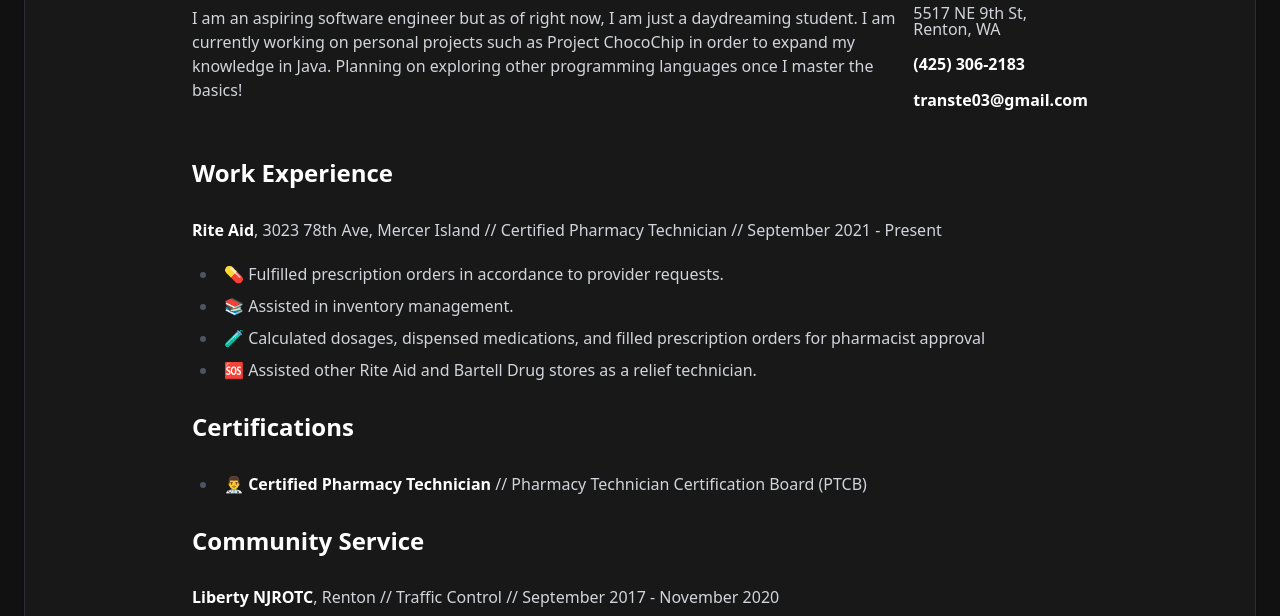
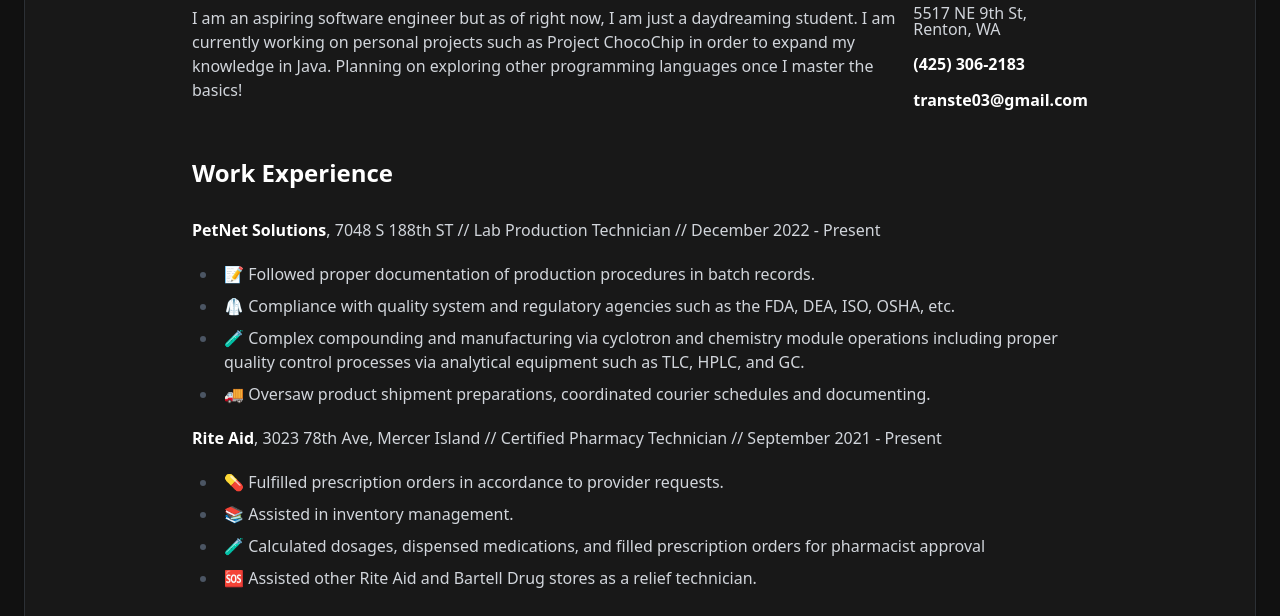
Before and after one commit to makimachu/makimachu.github.io, a plain HTML site: page pages/resume.html in a window 1280 px wide. Shown: the part 169-785 px from the top of the page. Drawn offline with Linux system fonts and the light colour scheme.

Commit message:
New position

```diff
--- a/pages/resume.html
+++ b/pages/resume.html
@@ -40,6 +40,25 @@
                     <div class="flex justify-between w-full">
                         <div>
                             <h2>Work Experience</h2>
+                            <p>
+                                <strong>PetNet Solutions</strong>, 7048 S 188th ST // Lab Production
+                                Technician
+                                // December 2022 - Present
+                            </p>
+                            <ul>
+                                <li>
+                                    📝 Followed proper documentation of production procedures in batch records.
+                                </li>
+                                <li>
+                                    🥼 Compliance with quality system and regulatory agencies such as the FDA, DEA, ISO, OSHA, etc.
+                                </li>
+                                <li>
+                                    🧪 Complex compounding and manufacturing via cyclotron and chemistry module operations including proper quality control processes via analytical equipment such as TLC, HPLC, and GC.
+                                </li>
+                                <li>
+                                    🚚 Oversaw product shipment preparations, coordinated courier schedules and documenting.
+                                </li>
+                            </ul>
                             <p>
                                 <strong>Rite Aid</strong>, 3023 78th Ave, Mercer Island // Certified Pharmacy
                                 Technician
```
